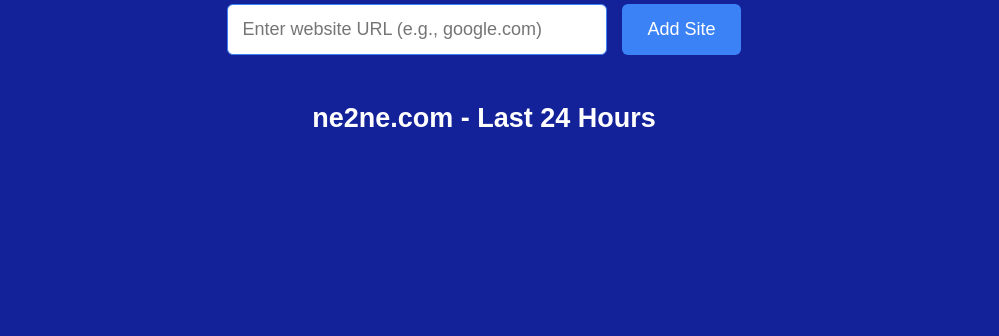
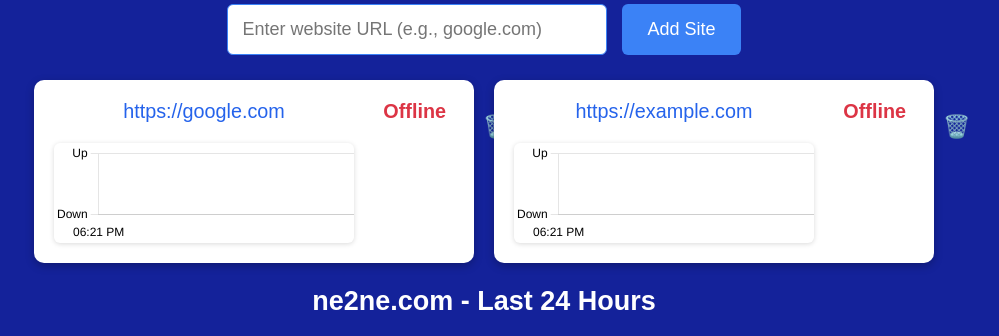
Before and after one commit to Charlieruss04/NE2NESITEMONITOR, a plain HTML site: page index.html in a window 1280 px wide. Shown: the part 258-594 px from the top of the page, without its empty margins (156-1155 px from the left). Drawn offline with nearby package versions, Linux system fonts and the light colour scheme; no server answers.

Commit message:
Revert "white box fix"

```diff
--- a/script.js
+++ b/script.js
@@ -31,6 +31,11 @@
   const card = document.createElement('div');
   card.className = 'card';
 
+  const contentWrapper = document.createElement('div');
+  contentWrapper.style.flex = '1';
+  contentWrapper.style.display = 'flex';
+  contentWrapper.style.flexDirection = 'column';
+
   const siteUrl = document.createElement('div');
   siteUrl.className = 'site-url';
   siteUrl.innerHTML = `<a href="${url}" target="_blank" rel="noopener noreferrer">${url}</a>`;
@@ -41,8 +46,8 @@
 
   const chartCanvas = document.createElement('canvas');
   chartCanvas.className = 'site-chart';
-  chartCanvas.height = 100;
-  chartCanvas.id = `chart-${Date.now()}-${Math.floor(Math.random() * 1000)}`;
+  chartCanvas.height = 100; // small chart height
+  chartCanvas.id = `chart-${Date.now()}-${Math.floor(Math.random()*1000)}`;
 
   const deleteBtn = document.createElement('button');
   deleteBtn.className = 'delete-btn';
@@ -54,10 +59,11 @@
     localStorage.removeItem(`history_${url}`);
   });
 
-  // Append elements in vertical order
-  card.appendChild(siteUrl);
+  contentWrapper.appendChild(siteUrl);
+  contentWrapper.appendChild(chartCanvas);
+
+  card.appendChild(contentWrapper);
   card.appendChild(statusText);
-  card.appendChild(chartCanvas);
   card.appendChild(deleteBtn);
 
   sitesGrid.appendChild(card);
@@ -70,7 +76,7 @@
   };
   sites.push(siteData);
 
-  // Load existing history if available
+  // Draw initial chart if we have history
   const existingHistory = JSON.parse(localStorage.getItem(`history_${url}`)) || [];
   if (existingHistory.length > 0) {
     drawChart(siteData, existingHistory);
@@ -131,4 +137,60 @@
         tension: 0.3,
         borderWidth: 2,
         pointRadius: 0,
-        borderColor: c
+        borderColor: ctx => ctx.dataset.data.map(v => v === 1 ? '#28a745' : '#dc3545'),
+        segment: {
+          borderColor: ctx => ctx.p1.parsed.y === 1 ? '#28a745' : '#dc3545'
+        }
+      }]
+    },
+    options: {
+      animation: false,
+      responsive: true,
+      scales: {
+        x: {
+          grid: { display: false },
+          ticks: { color: 'black', maxRotation: 0 }
+        },
+        y: {
+          ticks: {
+            color: 'black',
+            stepSize: 1,
+            callback: value => value === 1 ? 'Up' : 'Down'
+          },
+          min: 0,
+          max: 1
+        }
+      },
+      plugins: {
+        legend: { display: false },
+        tooltip: {
+          callbacks: {
+            label: function(context) {
+              const status = context.parsed.y === 1 ? 'Up' : 'Down';
+              const time = history[context.dataIndex].time;
+              return `${status} — ${new Date(time).toLocaleString()}`;
+            }
+          }
+        }
+      }
+    }
+  });
+}
+
+// Refresh every 20 seconds
+setInterval(() => {
+  sites.forEach(site => {
+    site.statusEl.textContent = 'Checking...';
+    site.statusEl.style.color = '';
+    checkStatus(site.url, site.statusEl, site);
+  });
+}, 20000);
+
+const defaultSites = [
+  'https://google.com',
+  'https://example.com'
+];
+
+document.addEventListener('DOMContentLoaded', () => {
+  defaultSites.forEach(site => addSite(site));
+});
--- a/styles.css
+++ b/styles.css
@@ -67,14 +67,15 @@
   border-radius: 10px;
   padding: 20px;
   display: flex;
-  flex-direction: column; /* Stack content vertically */
-  align-items: stretch;
+  align-items: flex-start;
+  justify-content: space-between;
   gap: 12px;
   box-shadow: 0 3px 8px rgba(0,0,0,0.25);
 }
 
 .site-url {
   font-size: 1.1em;
+  margin-bottom: 10px;
 }
 
 .site-url a {
@@ -88,6 +89,8 @@
 
 .status-text {
   font-weight: bold;
+  min-width: 80px;
+  text-align: right;
   font-size: 1.1em;
 }
 
@@ -96,16 +99,16 @@
   border: none;
   font-size: 22px;
   cursor: pointer;
-  align-self: flex-end; /* Align trash can to right */
 }
 
 .delete-btn:hover {
   transform: scale(1.2);
 }
 
+/* Per-site chart styling */
 .site-chart {
   background: white;
   border-radius: 6px;
   box-shadow: 0 1px 5px rgba(0,0,0,0.15);
-  width: 100%;
+  margin-top: 10px;
 }
```
